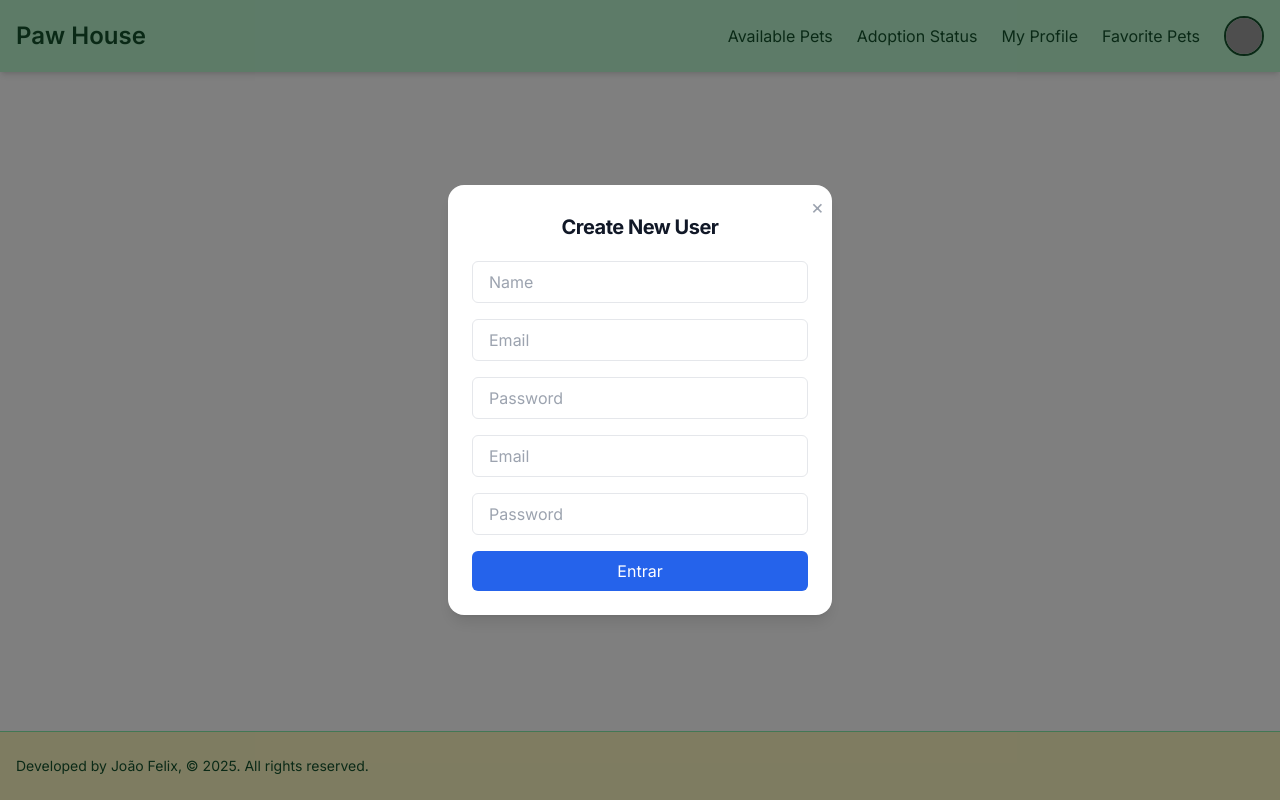
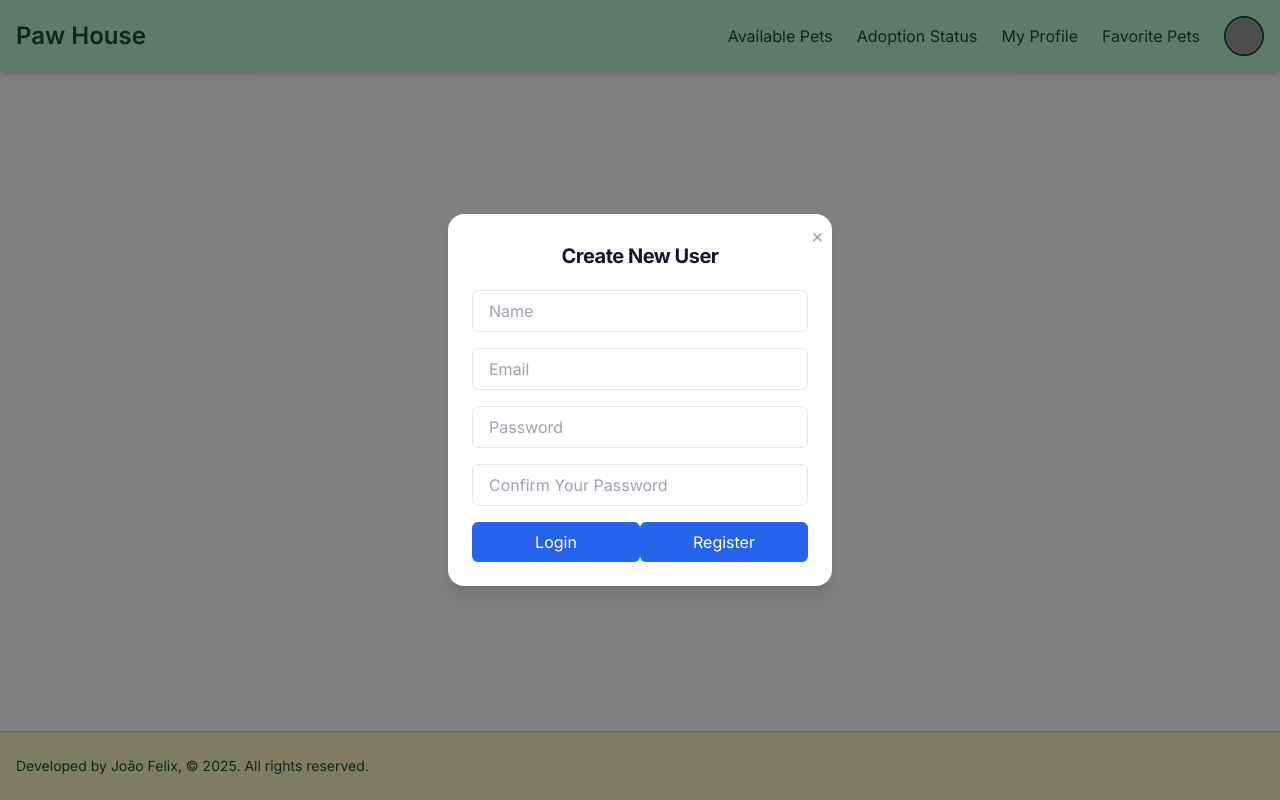
Before and after one commit to JoaoFXs/petadoptionapp, a Next.js app: page /login in a window 1280 px wide. Built offline with nearby package versions, Linux system fonts and the light colour scheme; grey boxes are pictures that could not be loaded.

Commit message:
Create buttons login and register

```diff
--- a/src/app/login/page.tsx
+++ b/src/app/login/page.tsx
@@ -1,7 +1,7 @@
 'use client';
 
 import { useState } from 'react';
-import { Template } from '@/components';
+import { RenderIf, Template } from '@/components';
 import { InputText } from '@/components/tools/InputText';
 
 export default function Login() {
@@ -29,38 +29,54 @@ export default function Login() {
                 </h2>
 
                   <form className="space-y-4">
+                    <RenderIf condition={newUserState}>
                         <InputText
                             type="text"
                             id="name_temp"
+                            onChange={() => {}}
                             placeHolder="Name"
                             style="w-full"
                         />
+                    </RenderIf>
+
                     <InputText
                           type="text"
+                          id="email_temp"
+                          onChange={() => {}}
                           placeHolder="Email"
                           style="w-full"
                     />
                      <InputText
-                          type="text"
+                          type="password"
+                          id="password_temp"
+                          onChange={() => {}}
                           placeHolder="Password"
                           style="w-full"
                       />
-                      <input
-                        type="text"
-                        placeholder="Email"
-                        className="w-full px-4 py-2 border rounded-md"
+                    <RenderIf condition={newUserState}>
+                      <InputText
+                          type="password"
+                          id="passwordMatch_temp"
+                          placeHolder="Confirm Your Password"
+                          style="w-full"
                       />
-                      <input
-                        type="password"
-                        placeholder="Password"
-                        className="w-full px-4 py-2 border rounded-md"
-                      />
+                    </RenderIf>
+
+                    <div className="flex items-center justify-between">
                       <button
                         type="submit"
                         className="w-full bg-blue-600 text-white py-2 rounded-md hover:bg-blue-700"
                       >
-                        Entrar
+                        Login
                       </button>
+
+                      <button
+                        type="submit"
+                        className="w-full bg-blue-600 text-white py-2 rounded-md hover:bg-blue-700"
+                      >
+                        Register
+                      </button>
+                    </div>
                   </form>
             </div>
           </div>
```
Lines whose indentation alone changed are shown as unchanged.
